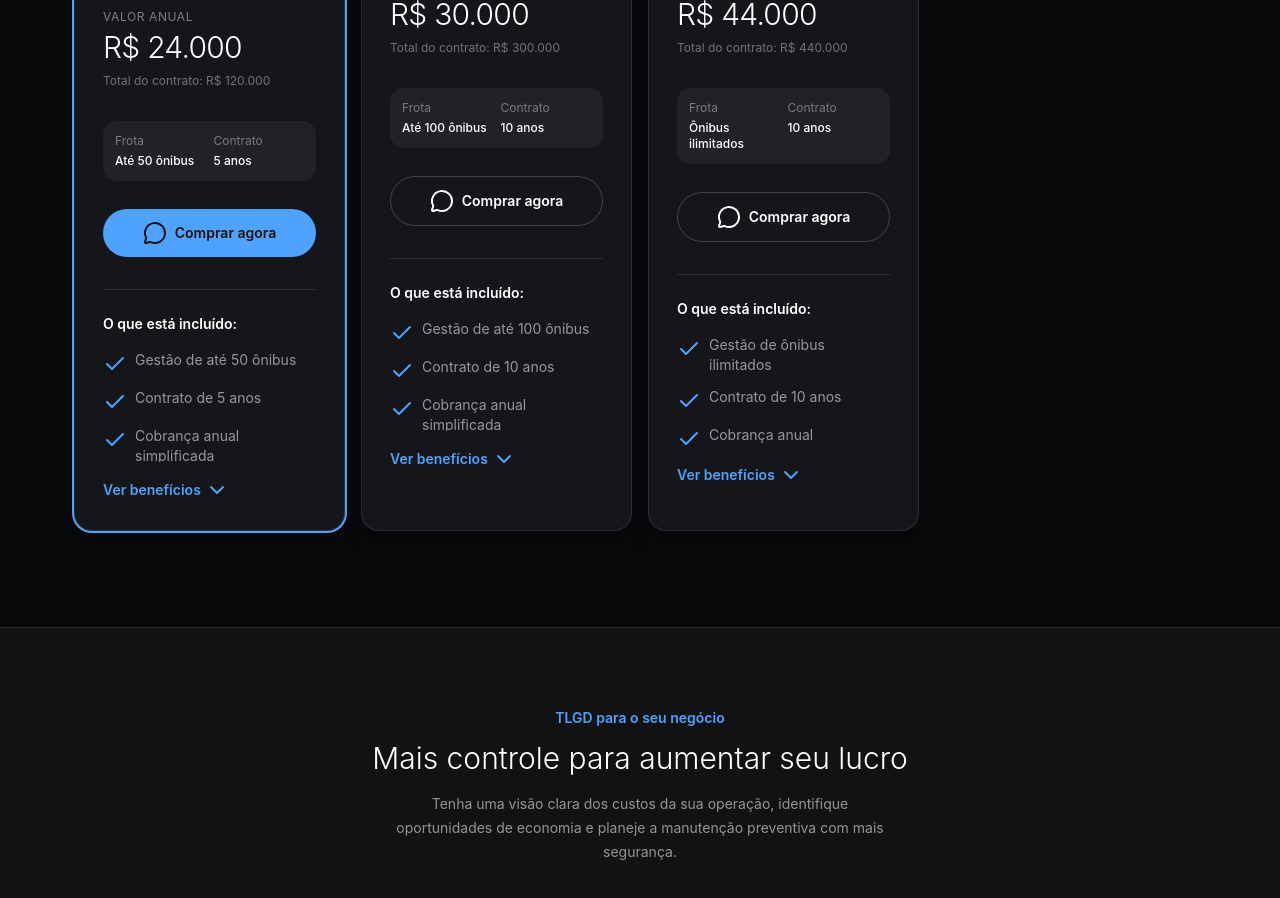
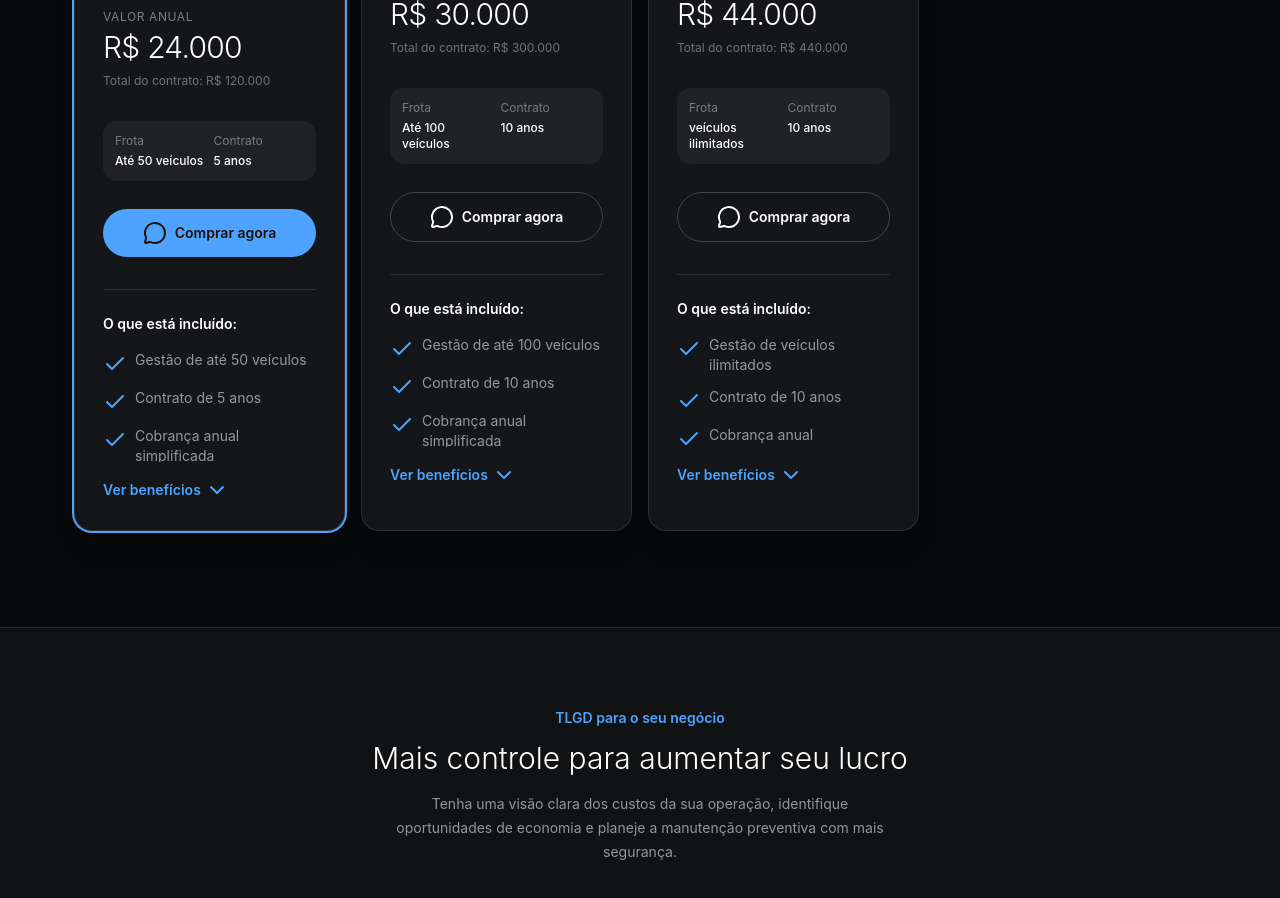
Before and after one commit to nachtzinho/Teste-site, a Next.js app: page / in a window 1280 px wide. Shown: the part 1060-1958 px from the top of the page. Built offline with nearby package versions, Linux system fonts and the light colour scheme.

Commit message:
Change 'ônibus' to 'veículos' in plans
Updated vehicle terminology in plans array for consistency.

```diff
--- a/app/page.tsx
+++ b/app/page.tsx
@@ -15,10 +15,10 @@ type Plan = {
 }
 
 const plans: Plan[] = [
-//  { name: 'Básico', description: 'Para começar com uma operação enxuta, organizada e eficiente.', fleet: 'Até 10 ônibus', contract: '3 anos', annualPrice: 'R$ 24.000', totalPrice: 'R$ 72.000', features: ['Gestão de até 10 ônibus', 'Contrato de 3 anos', 'Cobrança anual simplificada', 'Suporte pelo WhatsApp'] },
-  { name: 'Essencial', description: 'O equilíbrio ideal entre prazo, previsibilidade e tranquilidade.', fleet: 'Até 50 ônibus', contract: '5 anos', annualPrice: 'R$ 24.000', totalPrice: 'R$ 120.000', features: ['Gestão de até 50 ônibus', 'Contrato de 5 anos', 'Cobrança anual simplificada', 'Suporte pelo WhatsApp'], popular: true },
-  { name: 'Profissional', description: 'Mais capacidade para empresas que precisam crescer com controle.', fleet: 'Até 100 ônibus', contract: '10 anos', annualPrice: 'R$ 30.000', totalPrice: 'R$ 300.000', features: ['Gestão de até 100 ônibus', 'Contrato de 10 anos', 'Cobrança anual simplificada', 'Suporte prioritário'] },
-  { name: 'Premium', description: 'A estrutura completa para operações grandes e sem limite de frota.', fleet: 'Ônibus ilimitados', contract: '10 anos', annualPrice: 'R$ 44.000', totalPrice: 'R$ 440.000', features: ['Gestão de ônibus ilimitados', 'Contrato de 10 anos', 'Cobrança anual simplificada', 'Atendimento dedicado'] },
+//  { name: 'Básico', description: 'Para começar com uma operação enxuta, organizada e eficiente.', fleet: 'Até 10 veículos', contract: '3 anos', annualPrice: 'R$ 24.000', totalPrice: 'R$ 72.000', features: ['Gestão de até 10 veículos', 'Contrato de 3 anos', 'Cobrança anual simplificada', 'Suporte pelo WhatsApp'] },
+  { name: 'Essencial', description: 'O equilíbrio ideal entre prazo, previsibilidade e tranquilidade.', fleet: 'Até 50 veículos', contract: '5 anos', annualPrice: 'R$ 24.000', totalPrice: 'R$ 120.000', features: ['Gestão de até 50 veículos', 'Contrato de 5 anos', 'Cobrança anual simplificada', 'Suporte pelo WhatsApp'], popular: true },
+  { name: 'Profissional', description: 'Mais capacidade para empresas que precisam crescer com controle.', fleet: 'Até 100 veículos', contract: '10 anos', annualPrice: 'R$ 30.000', totalPrice: 'R$ 300.000', features: ['Gestão de até 100 veículos', 'Contrato de 10 anos', 'Cobrança anual simplificada', 'Suporte prioritário'] },
+  { name: 'Premium', description: 'A estrutura completa para operações grandes e sem limite de frota.', fleet: 'veículos ilimitados', contract: '10 anos', annualPrice: 'R$ 44.000', totalPrice: 'R$ 440.000', features: ['Gestão de veículos ilimitados', 'Contrato de 10 anos', 'Cobrança anual simplificada', 'Atendimento dedicado'] },
 ]
 
 function Brand() {
```
